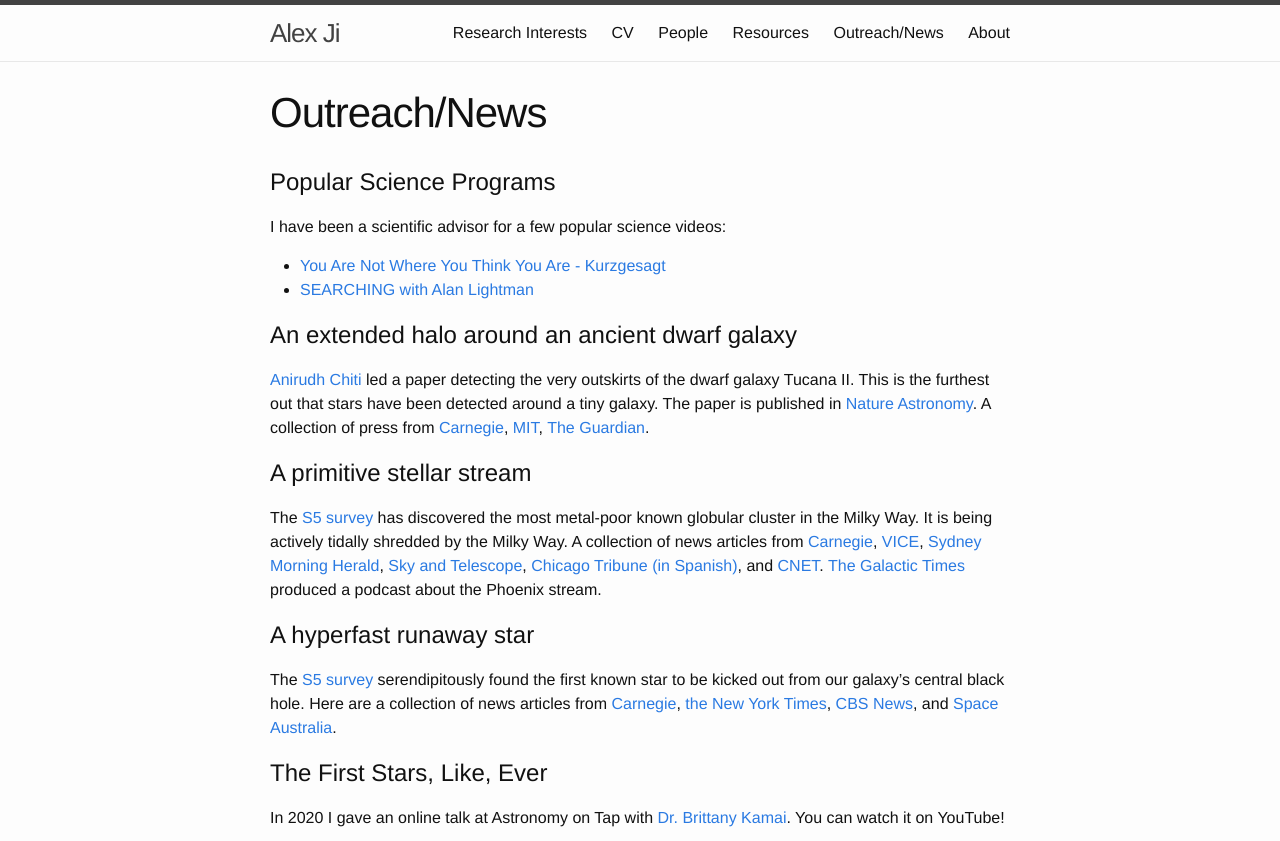
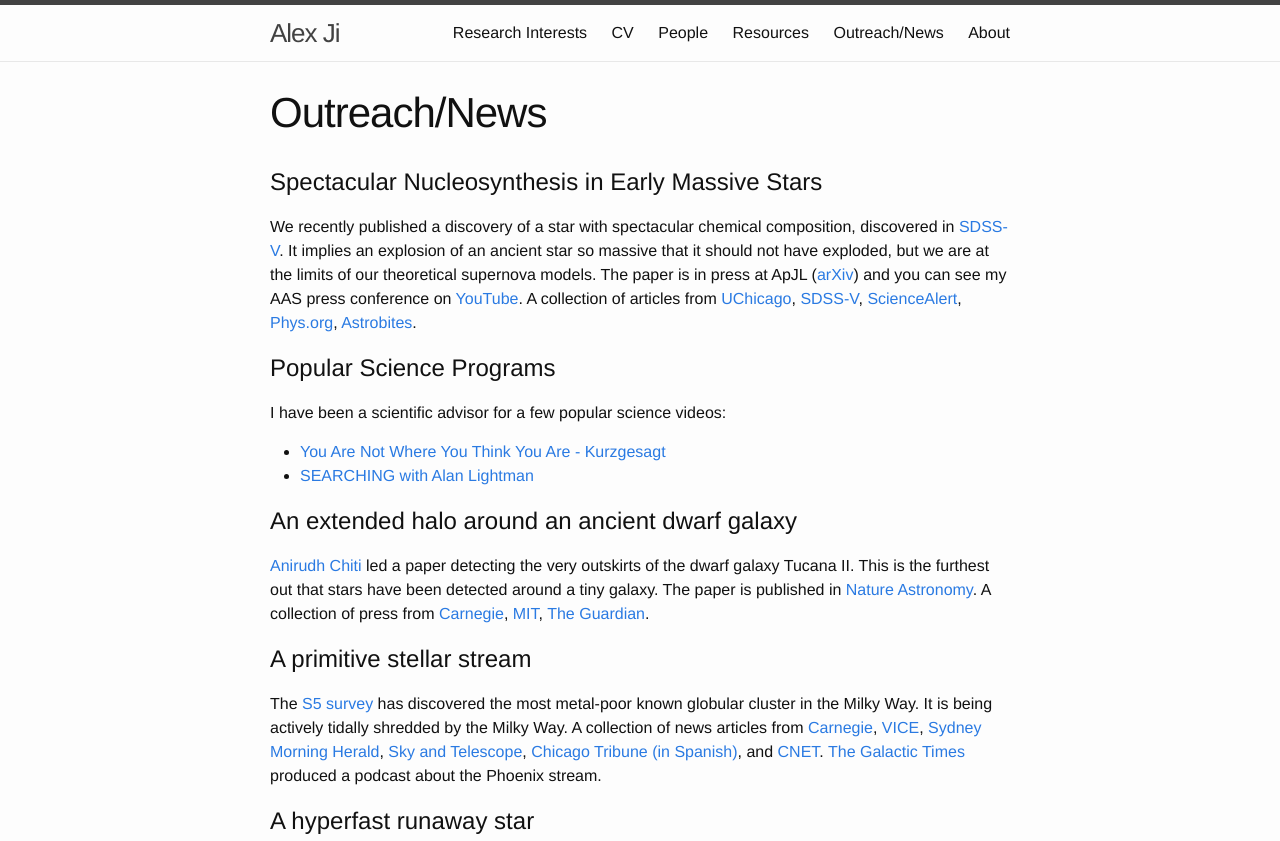
Before and after one commit to alexji/alexji.github.io, a Jekyll site: the page built from outreach.md, in a window 1280 px wide and 900 px high, cut to the strip 0-841 px from the top of the window. Built offline with Jekyll 4.4.1, drawn with Linux system fonts in a browser that asks for light colours.

Commit message:
Spectacular star Update

```diff
--- a/outreach.md
+++ b/outreach.md
@@ -4,6 +4,12 @@ title: Outreach/News
 permalink: /outreach/
 order: 5
 ---
+
+# Spectacular Nucleosynthesis in Early Massive Stars
+We recently published a discovery of a star with spectacular chemical composition, discovered in [SDSS-V](https://sdss.org/).
+It implies an explosion of an ancient star so massive that it should not have exploded, but we are at the limits of our theoretical supernova models.
+The paper is in press at ApJL ([arXiv](https://arxiv.org/abs/2401.02484)) and you can see my AAS press conference on [YouTube](https://www.youtube.com/live/XCd662aOmy4?si=BtsCACfPFL2gsvDP&t=1972).
+A collection of articles from [UChicago](https://news.uchicago.edu/story/scientists-find-unusual-star-hints-new-way-stars-can-die), [SDSS-V](https://www.sdss.org/barbenheimer-star/), [ScienceAlert](https://www.sciencealert.com/ancient-gigantic-star-exploded-in-a-way-we-didnt-think-was-possible), [Phys.org](https://phys.org/news/2024-01-discovery-unusual-star-picture-stars.html), [Astrobites](https://astrobites.org/2024/01/11/astrobites-at-aas-243-day-3/).
 
 # Popular Science Programs
 I have been a scientific advisor for a few popular science videos:
```
Also changed, not shown: index.md (+2 -0 lines).
